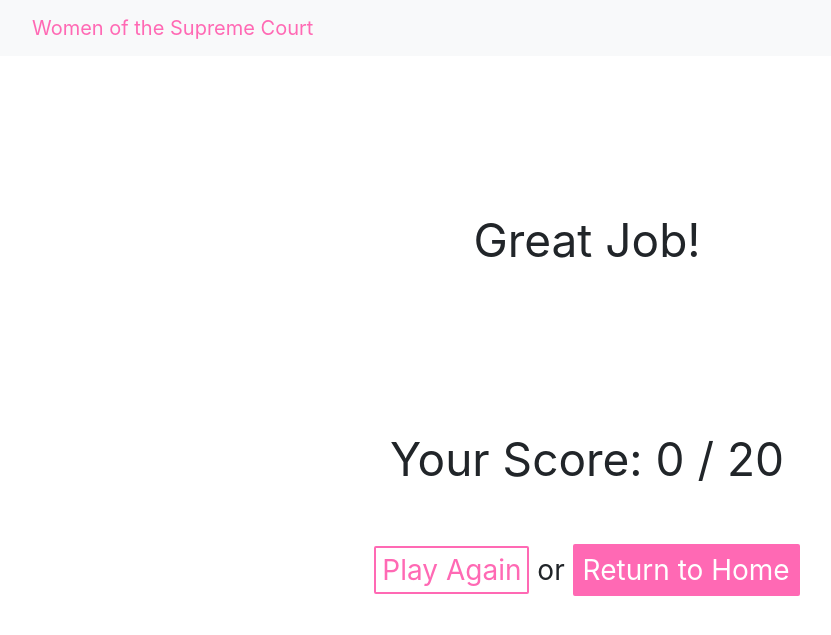
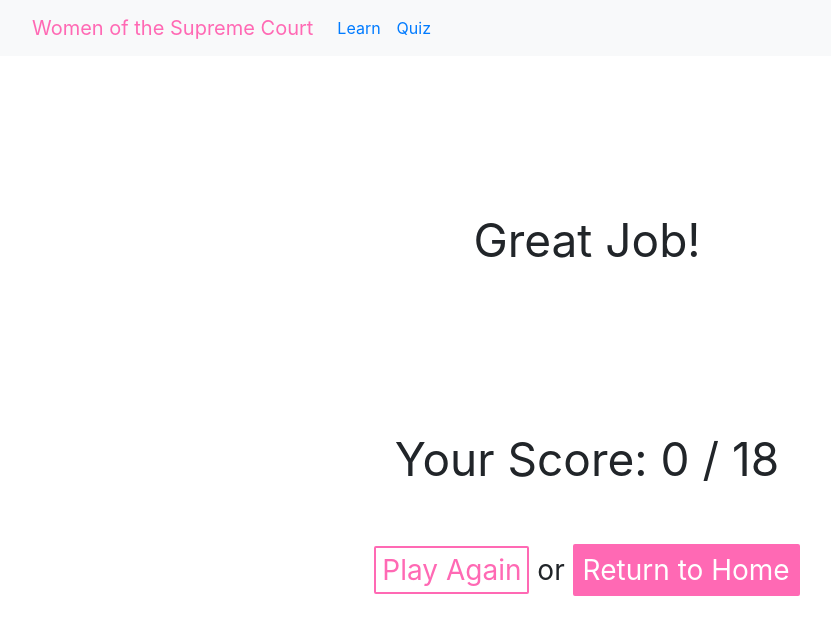
Before and after one commit to KenXiong123/UI_Final_Project, a Flask app: page /quiz_complete in a window 1280 px wide. Shown: the top 635 px of the page, without its empty margins (53-884 px from the left). Run offline with Flask 2, Linux system fonts and the light colour scheme; some libraries are stand-ins or nearby versions.

Commit message:
add dialog on ordering and matching && add navbar quiz and learn in layout && fix scoring system

```diff
--- a/server.py
+++ b/server.py
@@ -75,7 +75,7 @@ quiz_data = {
 }
 
 correct_amount = 0
-full_score = 20
+full_score = 18
 
 # keep time user entered each learning page in list, indexed by page
 learn_times = [[], [], [], [], []]
--- a/templates/layout.html
+++ b/templates/layout.html
@@ -32,6 +32,8 @@
     <div class="collapse navbar-collapse" id="navbarNavAltMarkup">
       <div class="navbar-nav" id="search_div">
         <!-- <input type="submit" id="search_button"> -->
+        <a class="nav-link" href="/learn">Learn</a>
+        <a class="nav-link" href="/quiz_intro">Quiz</a>
       </div>
     </div>
   </div>
--- a/templates/quiz_matching.html
+++ b/templates/quiz_matching.html
@@ -15,7 +15,7 @@
         <div id="FACT">FACTS</div>
         <div id="facts"></div>
     </div>
-
+    <div id="dialog"></div>
     <div class="bottom_right_button_pos">
         <button class="result_button" type="button" id="match_result">Check Results</button>
         <a href="/quiz/3">
--- a/templates/quiz_ordering.html
+++ b/templates/quiz_ordering.html
@@ -27,6 +27,7 @@
 
     <div class="row" id="ordering_people"></div>
 
+    <div id="dialog"></div>
     <div class="bottom_right_button_pos">
         <button class="result_button" type="button" id="order_result">Check Results</button>
         <a href="/quiz_complete">
```
Also changed, not shown: static/quiz_matching.js (+11 -0 lines), static/quiz_ordering.js (+10 -0 lines).
